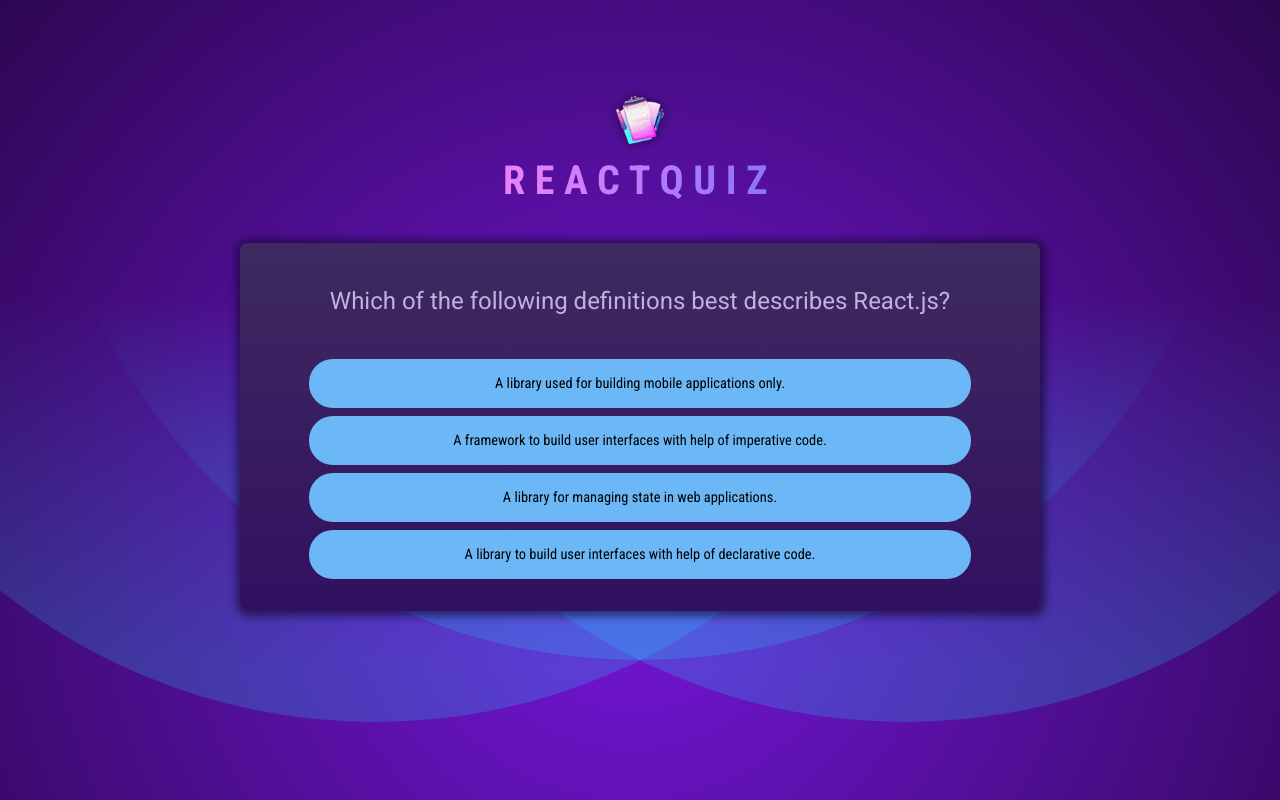
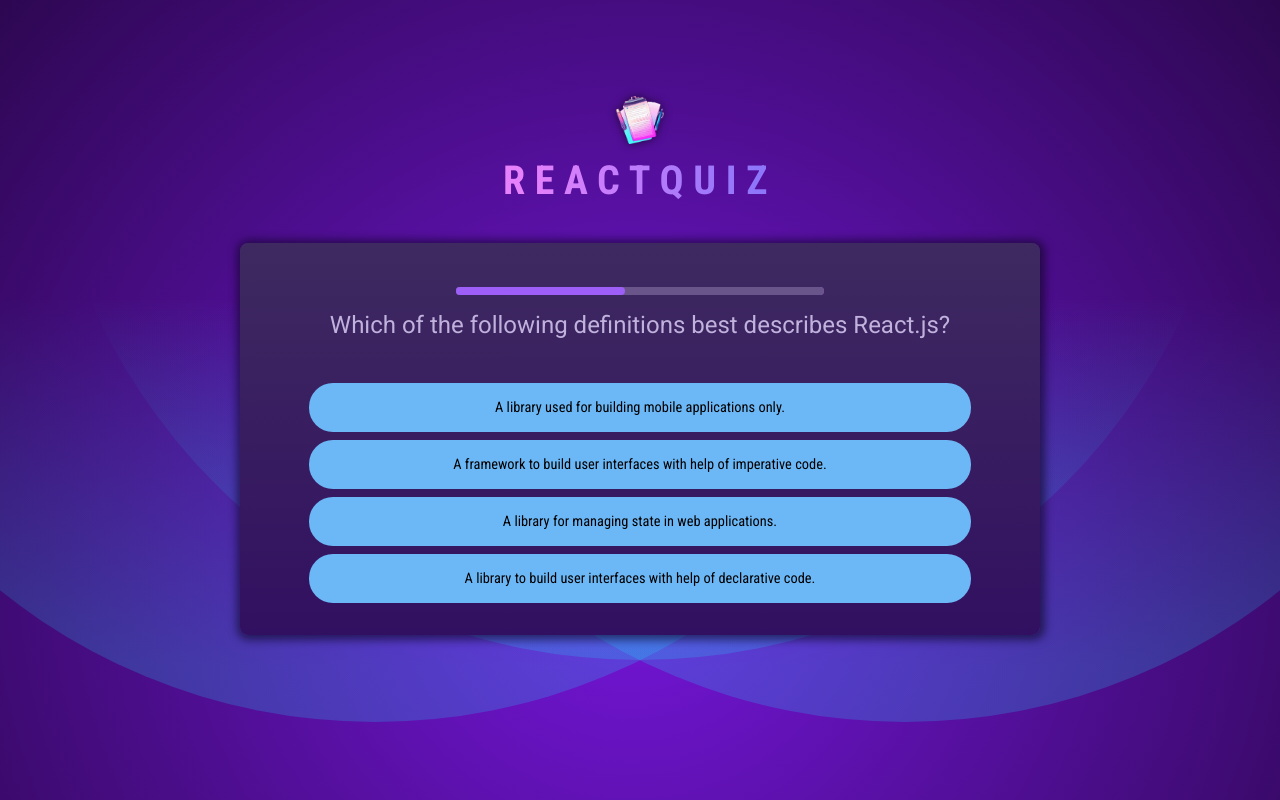
Before and after one commit to Raischmitt/QuizApp-react, a React (Vite) app: page / in a window 1280 px wide. Built offline with nearby package versions, Linux system fonts and the light colour scheme.

Commit message:
componete temporizador das perguntas

```diff
--- /dev/null
+++ b/src/components/QuestionTimer.jsx
@@ -0,0 +1,27 @@
+import { useEffect, useState } from 'react';
+
+export default function QuestionTimer({ timeout, onTimeout }) {
+    const [remainingTime, setRemainingTime] = useState(timeout);
+
+    useEffect(() => {
+        const timer = setTimeout(onTimeout, timeout);
+
+        return () => {
+            clearTimeout(timer);
+        };
+    }, [onTimeout, timeout]);
+
+    useEffect(() => {
+        const interval = setInterval(() => {
+            setRemainingTime(prevRemainingTime => prevRemainingTime - 100);
+        }, 100);
+
+        return () => {
+            clearTimeout(interval);
+        };
+    }, []);
+
+    return (
+        <progress id="question-time" max={timeout} value={remainingTime} />
+    )
+}
--- a/src/components/Quiz.jsx
+++ b/src/components/Quiz.jsx
@@ -1,6 +1,7 @@
-import { useState } from 'react';
+import { useState, useCallback } from 'react';
 
 import QUESTIONS from '../question.js';
+import QuestionTimer from './QuestionTimer.jsx';
 import quizCompleteImg from '../assets/quiz-complete.png';
 
 export default function Quiz() {
@@ -9,12 +10,13 @@
     const activeQuestionIndex = userAnswers.length;
     const quizComplete = activeQuestionIndex === QUESTIONS.length;
 
-    function handleSelectAnswer(selectedAnswer) {
+    const handleSelectAnswer = useCallback(function handleSelectAnswer(selectedAnswer) {
         setUserAnswers((prevUserAnswers) => {
             return [...prevUserAnswers, selectedAnswer];
         });
+    }, []);
 
-    };
+    const handleSkipAnswer = useCallback(() => handleSelectAnswer(null), [handleSelectAnswer]);
 
     if (quizComplete) {
         return <div id="summary">
@@ -30,6 +32,11 @@
     return (
         <div id="quiz">
             <div id="question">
+                <QuestionTimer
+                    key={activeQuestionIndex}
+                    timeout={10000}
+                    onTimeout={handleSkipAnswer}
+                />
                 <h2>{QUESTIONS[activeQuestionIndex].text}</h2>
                 <ul id="answers">
                     {shuffledAnswers.map((answer) => (
```
